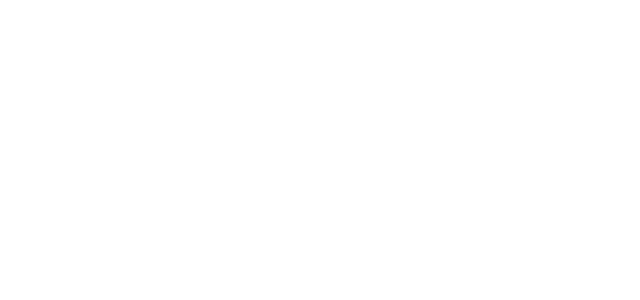
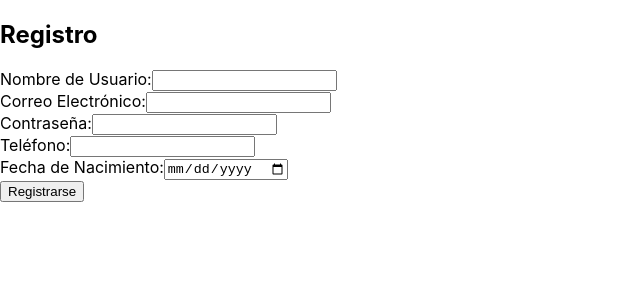
Before and after one commit to DakeloX/ProyectIV, a React (Create React App) app: page /register in a window 1280 px wide. Before the commit this address had no page. Shown: the top 300 px of the page, without its empty margins (0-640 px from the left). Built offline with nearby package versions, Linux system fonts and the light colour scheme.

Commit message:
añadiendo vistas login y register sin base de datos

```diff
--- a/src/App.js
+++ b/src/App.js
@@ -3,13 +3,16 @@
 import Home from './views/Home';
 import About from './views/About';
 import Contact from './views/Contact';
-
+import Login from './views/Login';
+import Register from './views/Register';
 
 const App = () => {
   return (
     <Router>
       <Routes>
-        <Route exact path="/" element={<Home />} />
+        <Route exact path="/" element={<Login />} />
+        <Route path="/register" element={<Register/>} />
+        <Route path="/home" element={<Home />} />
         <Route path="/about" element={<About />} />
         <Route path="/contact" element={<Contact />} />
       </Routes>
--- a/src/views/About.js
+++ b/src/views/About.js
@@ -7,7 +7,7 @@
       <h1>Acerca de</h1>
       <p>Esta aplicación fue desarrollada con React y Node.js.</p>
       <p>Puedes encontrar más información en el siguiente enlace:</p>
-      <a href="https://github.com/tu-usuario/tu-repositorio">Repositorio GitHub</a>
+      <a href="https://github.com/DakeloX/ProyectIV/tree/main">Repositorio GitHub</a>
       <Link to="/">Home</Link>
       <Link to="/contact">Contact</Link>
     </div>
--- a/src/views/Contact.js
+++ b/src/views/Contact.js
@@ -7,7 +7,7 @@
       <h1>Acerca de</h1>
       <p>Esta aplicación fue desarrollada con React y Node.js.</p>
       <p>Puedes encontrar más información en el siguiente enlace:</p>
-      <a href="https://github.com/tu-usuario/tu-repositorio">Repositorio GitHub</a>
+      <a href="https://github.com/DakeloX/ProyectIV/tree/main">Repositorio GitHub</a>
       <Link to="/">Home</Link>
       <Link to="/contact">Contact</Link>
     </div>
--- /dev/null
+++ b/src/views/Login.js
@@ -0,0 +1,40 @@
+import React, { useState } from 'react';
+import { Link } from 'react-router-dom';
+
+const Login = () => {
+    const [formData, setFormData] = useState({
+        email: '',
+        password: ''
+    });
+
+    const handleChange = (e) => {
+        const { name, value } = e.target;
+        setFormData(prevState => ({
+            ...prevState,
+            [name]: value
+        }));
+    };
+
+    // Eliminamos la función handleSubmit ya que no autenticaremos aquí
+
+    return (
+        <div>
+            <h2>Iniciar Sesión</h2>
+            <div>
+                <label>Correo Electrónico:</label>
+                <input type="email" name="email" value={formData.email} onChange={handleChange} />
+            </div>
+            <div>
+                <label>Contraseña:</label>
+                <input type="password" name="password" value={formData.password} onChange={handleChange} />
+            </div>
+            {/* Usamos Link para redirigir a la página de inicio al hacer clic en el botón */}
+            <Link to="/home">
+                <button type="button">Iniciar Sesión</button>
+            </Link>
+            <p>¿Aún no tienes una cuenta? <Link to="/register">Regístrate aquí</Link></p>
+        </div>
+    );
+};
+
+export default Login;
--- /dev/null
+++ b/src/views/Register.js
@@ -0,0 +1,60 @@
+// Register.js
+import React, { useState } from 'react';
+import { Link } from 'react-router-dom';
+
+const Register = () => {
+    const [formData, setFormData] = useState({
+        username: '',
+        email: '',
+        password: '',
+        phone: '',
+        dateOfBirth: ''
+    });
+
+    const handleChange = (e) => {
+        const { name, value } = e.target;
+        setFormData(prevState => ({
+            ...prevState,
+            [name]: value
+        }));
+    };
+
+    const handleSubmit = (e) => {
+        e.preventDefault();
+        // Aquí puedes enviar los datos de formData al servidor para el registro
+        console.log(formData);
+    };
+
+    return (
+        <div>
+            <h2>Registro</h2>
+            <form onSubmit={handleSubmit}>
+                <div>
+                    <label>Nombre de Usuario:</label>
+                    <input type="text" name="username" value={formData.username} onChange={handleChange} />
+                </div>
+                <div>
+                    <label>Correo Electrónico:</label>
+                    <input type="email" name="email" value={formData.email} onChange={handleChange} />
+                </div>
+                <div>
+                    <label>Contraseña:</label>
+                    <input type="password" name="password" value={formData.password} onChange={handleChange} />
+                </div>
+                <div>
+                    <label>Teléfono:</label>
+                    <input type="tel" name="phone" value={formData.phone} onChange={handleChange} />
+                </div>
+                <div>
+                    <label>Fecha de Nacimiento:</label>
+                    <input type="date" name="dateOfBirth" value={formData.dateOfBirth} onChange={handleChange} />
+                </div>
+                <Link to="/">
+                <button type="submit">Registrarse</button>
+                </Link>
+            </form>
+        </div>
+    );
+};
+
+export default Register;
```
